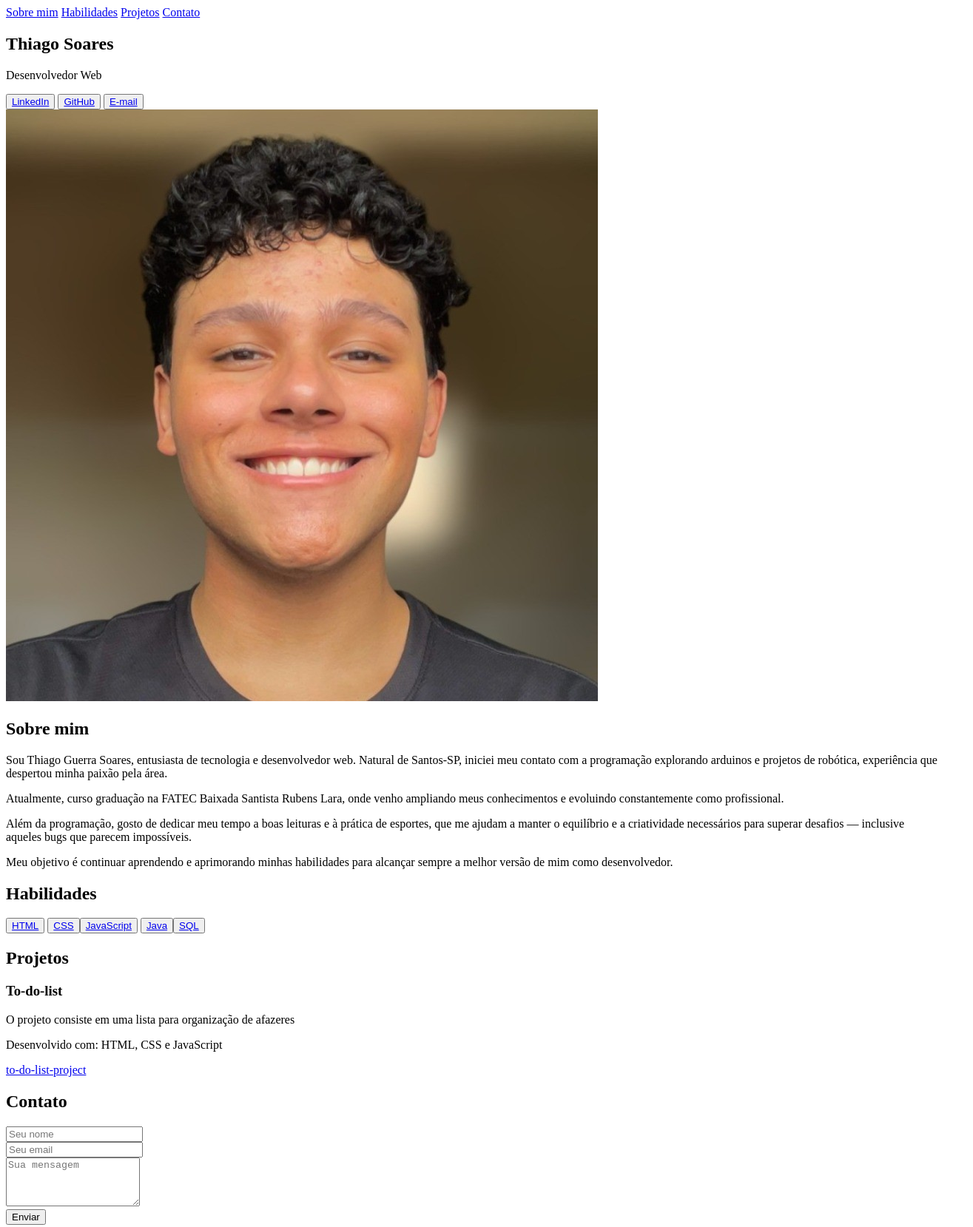
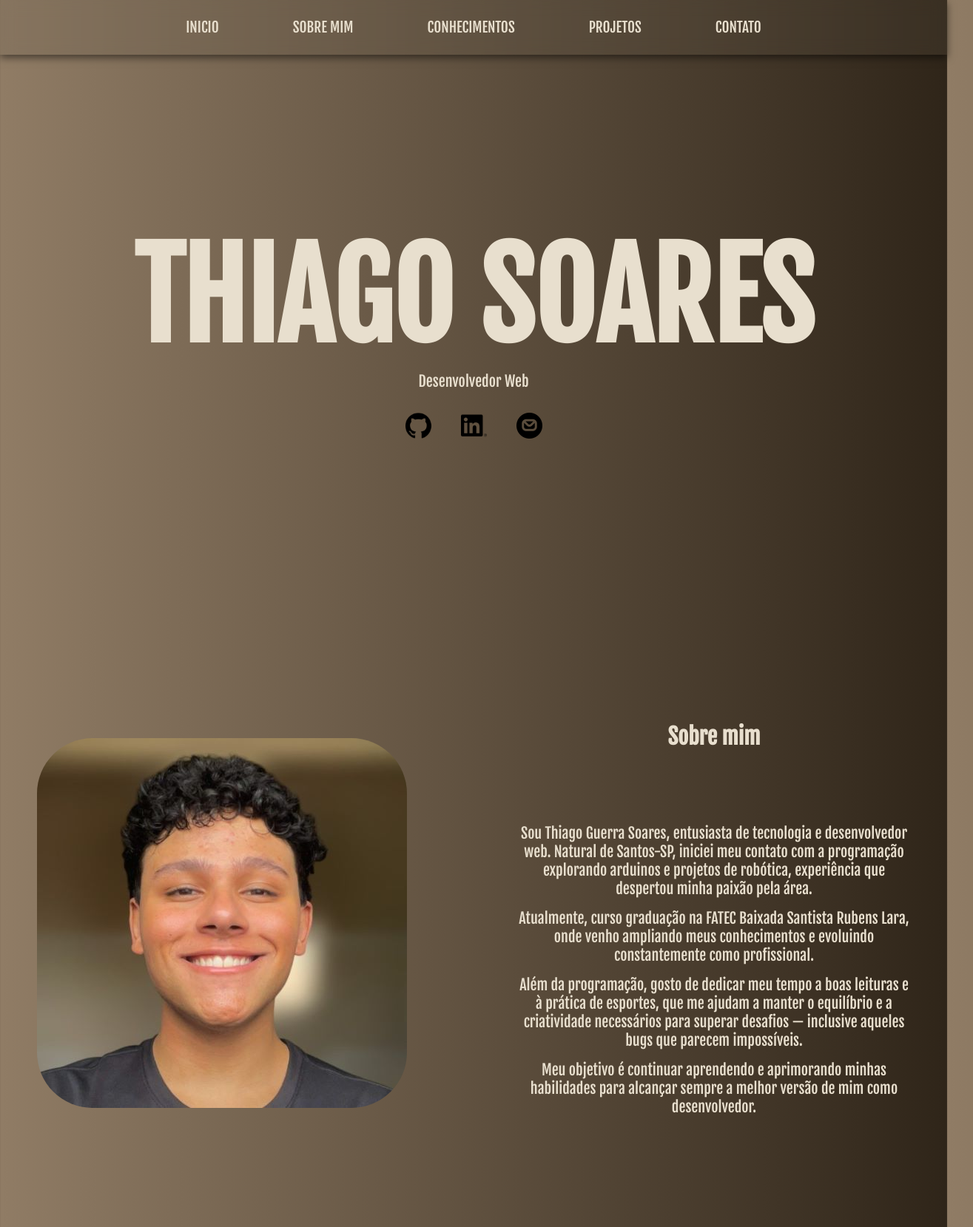
Before and after one commit to thigue/portfolio, a plain HTML site: page index.html in a window 1280 px wide. Shown: the top 1659 px of the page at 74% size, 1315 px wide, since content can reach past the window. Drawn offline with Linux system fonts and the light colour scheme.

Commit message:
feat: adiciona imagens e aprimora layout com CSS e HTML

```diff
--- a/assets/css/main.css
+++ b/assets/css/main.css
@@ -0,0 +1,156 @@
+/* ===========================
+   IMPORTS E VARIÁVEIS
+=========================== */
+@import url("https://fonts.googleapis.com/css2?family=Fjalla+One&family=Lexend:wght@100..900&display=swap");
+
+:root {
+  --color-bg: #907c65;
+  --color-bg2: #2f2519;
+  --color-bg-section: ;
+  --color-bg2-section: ;
+  --color-font: #e8dfce;
+  --color-link: #c9b18a;
+  --color-nav: #443b2f;
+  --color-nav-hover: #d6c5a3;
+  --color-footer: #352e24;
+}
+
+/* ===========================
+   RESET GERAL
+=========================== */
+* {
+  margin: 0;
+  padding: 0;
+  box-sizing: border-box;
+  font-family: Fjalla One, Sans Serif;
+  scroll-behavior: smooth;
+}
+
+body {
+  background: linear-gradient(to right, var(--color-bg), var(--color-bg2));
+  color: var(--color-font);
+}
+
+body a {
+  color: var(--color-link);
+}
+
+.limit-container {
+  max-width: 1440px;
+  width: 100%;
+  margin: 0 auto;
+  padding: 50px;
+}
+
+/* ===========================
+   HEADER / NAVEGAÇÃO
+=========================== */
+header {
+  position: fixed;
+  top: 0;
+  left: 0;
+  width: 100%;
+  padding: 25px 0;
+  background: rgba(101, 91, 74, 0.2);
+  box-shadow: 0 4px 10px rgba(0, 0, 0, 0.5);
+  backdrop-filter: blur(10px);
+  display: flex;
+  justify-content: center;
+  z-index: 1000;
+}
+
+header nav {
+  display: flex;
+  gap: 100px;
+}
+
+header nav a {
+  text-decoration: none;
+  color: var(--color-links);
+  transition: all 0.3s ease;
+  font-size: 1.2em;
+}
+
+header nav a:hover {
+  color: var(--color-nav-hover);
+  transform: scale(1.1);
+}
+
+header nav a.active {
+  color: var(--color-nav-hover);
+  border-bottom: 2px solid var(--color-nav-hover);
+}
+
+/* ===========================
+   MAIN E SEÇÕES
+=========================== */
+main {
+  display: flex;
+  flex-direction: column;
+}
+
+main section {
+  height: 100vh;
+  display: flex;
+  flex-direction: column;
+  align-items: center;
+  justify-content: center;
+  text-align: center;
+  font-size: 20px;
+}
+
+/* ===== INÍCIO (HERO) ===== */
+main section h1 {
+  font-size: 10rem;
+}
+
+main > section > div.icons {
+  display: flex;
+  flex-direction: row;
+  gap: 40px;
+  padding-top: 30px;
+}
+
+/* ===== CONHECIMENTOS ===== */
+main > section:nth-child(3) figure > img {
+  width: 150px;
+  height: 150px;
+}
+
+main > section:nth-child(3) figure {
+  display: flex;
+  flex-direction: row;
+  gap: 150px;
+}
+
+main > section:nth-child(3) h2 {
+  padding-bottom: 100px;
+}
+
+/* ===== SOBRE MIM ===== */
+main > section:nth-child(2) {
+  flex-direction: row;
+  gap: 150px;
+}
+
+main > section:nth-child(2) > picture > img {
+  border-radius: 15%;
+}
+
+main > section:nth-child(2) > article > h2 {
+  padding-bottom: 100px;
+}
+
+main > section:nth-child(2) > article > p {
+  padding-bottom: 15px;
+}
+
+/* ===========================
+   FOOTER
+=========================== */
+footer {
+  display: flex;
+  align-items: center;
+  justify-content: center;
+  text-align: center;
+}
--- a/index.html
+++ b/index.html
@@ -8,29 +8,47 @@
     <script src="assets/js/main.js"></script>
   </head>
   <body>
+    <div class="limit-container">
+      <header>
         <nav>
-      <a href="#">Sobre mim</a>
-      <a href="#">Habilidades</a>
-      <a href="#">Projetos</a>
-      <a href="#">Contato</a>
+          <a href="#inicio">INICIO</a>
+          <a href="#sobre-mim">SOBRE MIM</a>
+          <a href="#conhecimentos">CONHECIMENTOS</a>
+          <a href="#projetos">PROJETOS</a>
+          <a href="#contato">CONTATO</a>
         </nav>
+      </header>
+
       <main>
-      <section>
-        <h1>Thiago Soares</h1>
+        <section id="inicio">
+          <h1>THIAGO SOARES</h1>
           <p>Desenvolvedor Web</p>
+          <div class="icons">
+            <a href="https://github.com/thigue"
+              ><img src="assets/img/github.png" alt="" /></a
+            ><a href="https://www.linkedin.com/in/thiago-soares-274bb2271/"
+              ><img src="assets/img/linkedin.png" alt="" /></a
+            ><a href="mailto:thigue.soares@gmail.com"
+              ><img src="assets/img/mail.png" alt=""
+            /></a>
+          </div>
+        </section>
 
-        <button><a href="#">LinkedIn</a></button>
-        <button><a href="#">GitHub</a></button>
-        <button><a href="#">E-mail</a></button>
-      </section>
         <section id="sobre-mim">
-        <img src="assets/img/thigue-profile.jpeg" alt="" />
+          <picture>
+            <img
+              src="assets/img/thigue-profile.jpg"
+              alt="Foto de Thiago Soares"
+            />
+          </picture>
+
+          <article>
           <h2>Sobre mim</h2>
           <p>
             Sou Thiago Guerra Soares, entusiasta de tecnologia e desenvolvedor
             web. Natural de Santos-SP, iniciei meu contato com a programação
-          explorando arduinos e projetos de robótica, experiência que despertou
-          minha paixão pela área.
+            explorando arduinos e projetos de robótica, experiência que
+            despertou minha paixão pela área.
           </p>
           <p>
             Atualmente, curso graduação na FATEC Baixada Santista Rubens Lara,
@@ -48,25 +66,56 @@
             para alcançar sempre a melhor versão de mim como desenvolvedor.
           </p>
         </section>
-      <section>
-        <h2>Habilidades</h2>
-        <button><a href="#">HTML</a></button>
-        <button><a href="#">CSS</a></button
-        ><button><a href="#">JavaScript</a></button>
-        <button><a href="#">Java</a></button
-        ><button><a href="#">SQL</a></button>
+
+        <section id="conhecimentos">
+          <h2>Conhecimentos</h2>
+
+          <figure>
+            <img
+              src="https://cdn.jsdelivr.net/gh/devicons/devicon/icons/html5/html5-original.svg"
+              alt="HTML"
+              title="HTML"
+            />
+
+            <img
+              src="https://cdn.jsdelivr.net/gh/devicons/devicon/icons/css3/css3-original.svg"
+              alt="CSS"
+              title="CSS"
+            />
+
+            <img
+              src="https://cdn.jsdelivr.net/gh/devicons/devicon/icons/javascript/javascript-original.svg"
+              alt="JavaScript"
+              title="JavaScript"
+            />
+
+            <img
+              src="https://cdn.jsdelivr.net/gh/devicons/devicon/icons/java/java-original.svg"
+              alt="Java"
+              title="Java"
+            />
+
+            <img
+              src="https://cdn.jsdelivr.net/gh/devicons/devicon@latest/icons/azuresqldatabase/azuresqldatabase-original.svg"
+              alt="SQL"
+              title="SQL"
+            />
+          </figure>
         </section>
-      <section>
+
+        <section id="projetos">
           <h2>Projetos</h2>
+          <article>
             <h3>To-do-list</h3>
             <p>O projeto consiste em uma lista para organização de afazeres</p>
             <p>Desenvolvido com: HTML, CSS e JavaScript</p>
             <a href="#">to-do-list-project</a>
+          </article>
         </section>
-      <section>
+
+        <section id="contato">
           <h2>Contato</h2>
           <form action="#" method="post">
-          <div class="input-group">
             <label for="nome"></label>
             <input
               type="text"
@@ -75,9 +124,7 @@
               placeholder="Seu nome"
               required
             />
-          </div>
 
-          <div class="input-group">
             <label for="email"></label>
             <input
               type="email"
@@ -86,9 +133,7 @@
               placeholder="Seu email"
               required
             />
-          </div>
 
-          <div class="input-group">
             <label for="mensagem"></label>
             <textarea
               id="mensagem"
@@ -97,14 +142,15 @@
               placeholder="Sua mensagem"
               required
             ></textarea>
-          </div>
 
             <button type="submit">Enviar</button>
           </form>
         </section>
       </main>
+
       <footer>
         <p>© 2025 Thiago Soares. Todos os direitos reservados.</p>
       </footer>
+    </div>
   </body>
 </html>
```
Also changed, not shown: assets/img/github.png (added), assets/img/linkedin.png (added), assets/img/mail.png (added), assets/img/thigue-profile.jpeg (deleted), assets/img/thigue-profile.jpg (added). Lines whose indentation alone changed are shown as unchanged.
